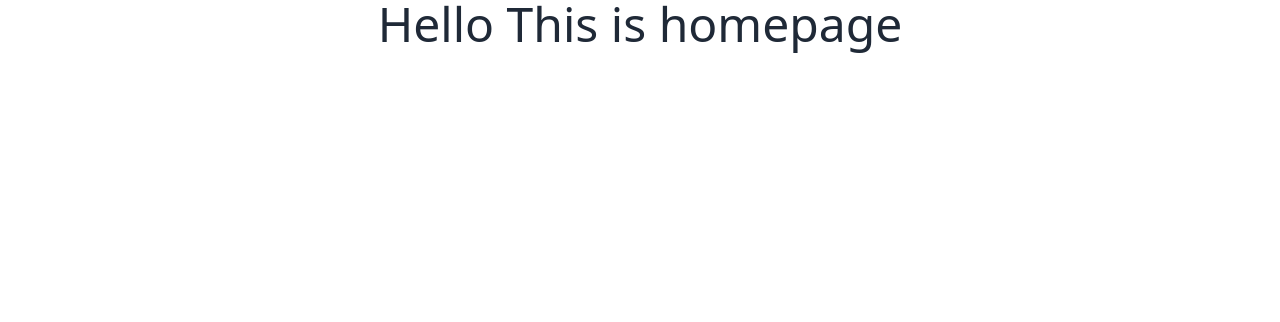
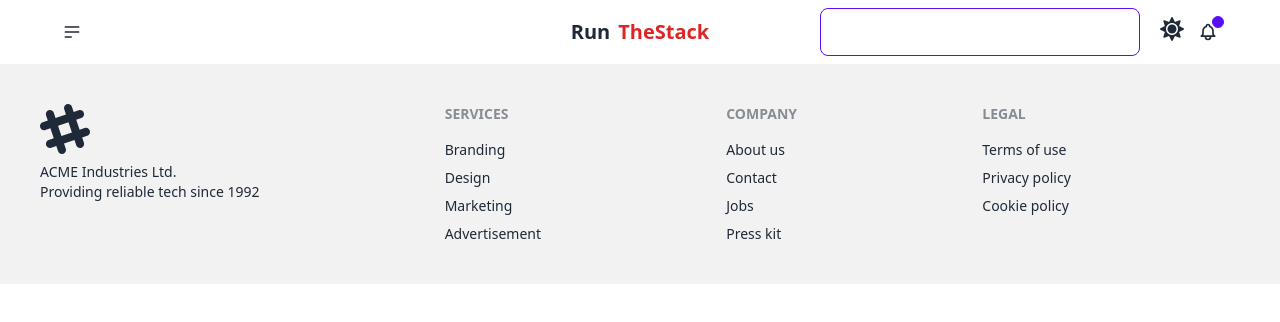
Before and after one commit to teeaam404/run_the_stack_client, a React (Vite) app: page / in a window 1280 px wide. Shown: the top 322 px of the page. Built offline with nearby package versions, Linux system fonts and the light colour scheme.

Commit message:
third commit

```diff
--- a/package.json
+++ b/package.json
@@ -14,6 +14,7 @@
     "match-sorter": "^6.3.1",
     "react": "^18.2.0",
     "react-dom": "^18.2.0",
+    "react-icons": "^4.10.1",
     "react-router-dom": "^6.14.2",
     "sort-by": "^1.2.0"
   },
--- /dev/null
+++ b/src/Components/Footer/Footer.jsx
@@ -0,0 +1,48 @@
+const Footer = () => {
+  return (
+    <div>
+      <footer className="footer p-10 bg-base-200 text-base-content">
+        <div>
+          <svg
+            width="50"
+            height="50"
+            viewBox="0 0 24 24"
+            xmlns="http://www.w3.org/2000/svg"
+            fillRule="evenodd"
+            clipRule="evenodd"
+            className="fill-current"
+          >
+            <path d="M22.672 15.226l-2.432.811.841 2.515c.33 1.019-.209 2.127-1.23 2.456-1.15.325-2.148-.321-2.463-1.226l-.84-2.518-5.013 1.677.84 2.517c.391 1.203-.434 2.542-1.831 2.542-.88 0-1.601-.564-1.86-1.314l-.842-2.516-2.431.809c-1.135.328-2.145-.317-2.463-1.229-.329-1.018.211-2.127 1.231-2.456l2.432-.809-1.621-4.823-2.432.808c-1.355.384-2.558-.59-2.558-1.839 0-.817.509-1.582 1.327-1.846l2.433-.809-.842-2.515c-.33-1.02.211-2.129 1.232-2.458 1.02-.329 2.13.209 2.461 1.229l.842 2.515 5.011-1.677-.839-2.517c-.403-1.238.484-2.553 1.843-2.553.819 0 1.585.509 1.85 1.326l.841 2.517 2.431-.81c1.02-.33 2.131.211 2.461 1.229.332 1.018-.21 2.126-1.23 2.456l-2.433.809 1.622 4.823 2.433-.809c1.242-.401 2.557.484 2.557 1.838 0 .819-.51 1.583-1.328 1.847m-8.992-6.428l-5.01 1.675 1.619 4.828 5.011-1.674-1.62-4.829z"></path>
+          </svg>
+          <p>
+            ACME Industries Ltd.
+            <br />
+            Providing reliable tech since 1992
+          </p>
+        </div>
+        <div>
+          <span className="footer-title">Services</span>
+          <a className="link link-hover">Branding</a>
+          <a className="link link-hover">Design</a>
+          <a className="link link-hover">Marketing</a>
+          <a className="link link-hover">Advertisement</a>
+        </div>
+        <div>
+          <span className="footer-title">Company</span>
+          <a className="link link-hover">About us</a>
+          <a className="link link-hover">Contact</a>
+          <a className="link link-hover">Jobs</a>
+          <a className="link link-hover">Press kit</a>
+        </div>
+        <div>
+          <span className="footer-title">Legal</span>
+          <a className="link link-hover">Terms of use</a>
+          <a className="link link-hover">Privacy policy</a>
+          <a className="link link-hover">Cookie policy</a>
+        </div>
+      </footer>
+    </div>
+  );
+};
+
+export default Footer;
--- /dev/null
+++ b/src/Components/Navbar/Navbar.jsx
@@ -0,0 +1,82 @@
+import Container from "../../Shared/Container/Container";
+import Theme from "../Theme/Theme";
+
+const Navbar = () => {
+  return (
+    <Container>
+      <div className="navbar bg-base-100">
+        <div className="navbar-start">
+          <div className="dropdown">
+            <label tabIndex={0} className="btn btn-ghost btn-circle">
+              <svg
+                xmlns="http://www.w3.org/2000/svg"
+                className="h-5 w-5"
+                fill="none"
+                viewBox="0 0 24 24"
+                stroke="currentColor"
+              >
+                <path
+                  strokeLinecap="round"
+                  strokeLinejoin="round"
+                  strokeWidth="2"
+                  d="M4 6h16M4 12h16M4 18h7"
+                />
+              </svg>
+            </label>
+            <ul
+              tabIndex={0}
+              className="menu menu-sm dropdown-content mt-3 z-[1] p-2 shadow bg-base-100 rounded-box w-52"
+            >
+              <li>
+                <a>Homepage</a>
+              </li>
+              <li>
+                <a>Portfolio</a>
+              </li>
+              <li>
+                <a>About</a>
+              </li>
+            </ul>
+          </div>
+        </div>
+        <div className="navbar-center">
+          <a className="btn btn-ghost normal-case text-xl font-bold">
+            Run<span className="text-red-600">TheStack</span>
+          </a>
+        </div>
+        <div className="navbar-end">
+          <input
+            className="input input-bordered input-primary md:w-full sm:w-10 max-w-xs mx-5"
+            type="email"
+            name=""
+            id=""
+          />
+          <button>
+            <Theme />
+          </button>
+          <button className="btn btn-ghost btn-circle">
+            <div className="indicator">
+              <svg
+                xmlns="http://www.w3.org/2000/svg"
+                className="h-5 w-5"
+                fill="none"
+                viewBox="0 0 24 24"
+                stroke="currentColor"
+              >
+                <path
+                  strokeLinecap="round"
+                  strokeLinejoin="round"
+                  strokeWidth="2"
+                  d="M15 17h5l-1.405-1.405A2.032 2.032 0 0118 14.158V11a6.002 6.002 0 00-4-5.659V5a2 2 0 10-4 0v.341C7.67 6.165 6 8.388 6 11v3.159c0 .538-.214 1.055-.595 1.436L4 17h5m6 0v1a3 3 0 11-6 0v-1m6 0H9"
+                />
+              </svg>
+              <span className="badge badge-xs badge-primary indicator-item"></span>
+            </div>
+          </button>
+        </div>
+      </div>
+    </Container>
+  );
+};
+
+export default Navbar;
--- /dev/null
+++ b/src/Components/Theme/Theme.jsx
@@ -0,0 +1,21 @@
+import React from "react";
+import { FaMoon, FaSun } from "react-icons/fa";
+
+function Theme() {
+  const toggleTheme = () => {
+    setTheme(theme === "dark" ? "light" : "dark");
+  };
+  const [theme, setTheme] = React.useState("light");
+  React.useEffect(() => {
+    document.querySelector("html").setAttribute("data-theme", theme);
+  }, [theme]);
+  return (
+    <label className="swap swap-rotate text-2xl">
+      <input onClick={toggleTheme} type="checkbox" />
+      <div className="swap-on"><FaMoon></FaMoon></div>
+      <div className="swap-off"><FaSun></FaSun></div>
+    </label>
+  );
+}
+
+export default Theme;
--- a/src/HomePage.jsx
+++ b/src/HomePage.jsx
@@ -1,9 +1,12 @@
+import Footer from "./Components/Footer/Footer";
+import Navbar from "./Components/Navbar/Navbar";
 
 
 const HomePage = () => {
   return (
     <div>
-      <h1 className="text-center text-5xl">Hello This is homepage</h1>
+      <Navbar />
+      <Footer />
     </div>
   );
 };
--- /dev/null
+++ b/src/Shared/Container/Container.jsx
@@ -0,0 +1,10 @@
+
+const Container = ({children}) => {
+    return (
+        <div className="max-w-[2520px] mx-auto xl:px-10 md:px-10 sm:px-2 px-4">
+            {children}
+        </div>
+    );
+};
+
+export default Container;
```
Also changed, not shown: 1 other file (tests, documents, lock files or other folders).
